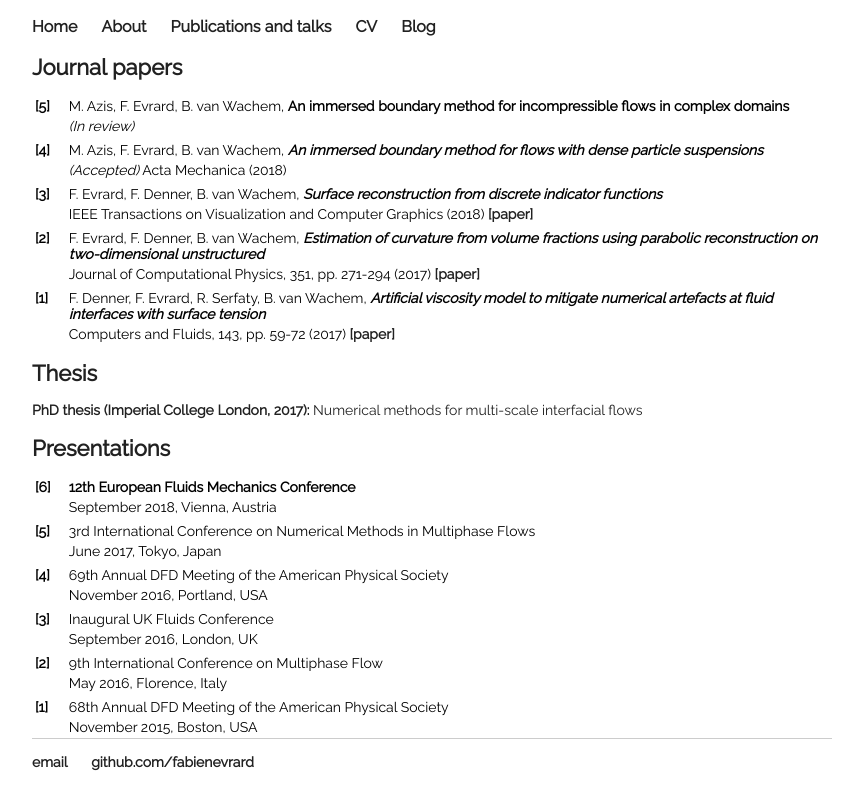
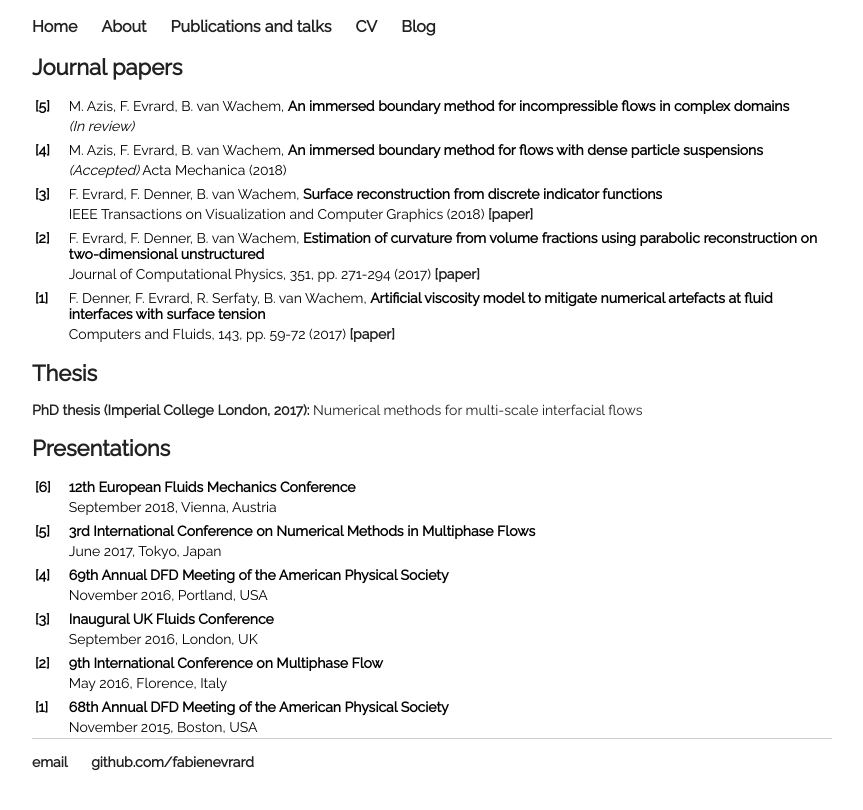
Before and after one commit to fabienevrard/fabienevrard.github.io, a Jekyll site: the page built from publications/index.html, in a window 1280 px wide. Shown: the top 810 px of the page, without its empty margins (208-1071 px from the left). Built offline with Jekyll 4.4.1, drawn with Linux system fonts in a browser that asks for light colours.

```diff
--- a/publications/index.html
+++ b/publications/index.html
@@ -19,7 +19,7 @@ title: Publications and talks
 		 <tr><td></td><td></td></tr>
 		 <tr>
 			 <td><b>[4]</b></td>
-			 <td>M. Azis, F. Evrard, B. van Wachem, <i><b>An immersed boundary method for flows with dense particle suspensions</b></i></td>
+			 <td>M. Azis, F. Evrard, B. van Wachem, <b>An immersed boundary method for flows with dense particle suspensions</b></td>
 		 </tr>
 		 <tr>
 			 <td></td>
@@ -28,7 +28,7 @@ title: Publications and talks
 		 <tr><td></td><td></td></tr>
 		 <tr>
 			 <td><b>[3]</b></td>
-			 <td>F. Evrard, F. Denner, B. van Wachem, <i><b>Surface reconstruction from discrete indicator functions</b></i></td>
+			 <td>F. Evrard, F. Denner, B. van Wachem, <b>Surface reconstruction from discrete indicator functions</b></td>
 		 </tr>
 		 <tr>
 			 <td></td>
@@ -37,8 +37,8 @@ title: Publications and talks
 		 <tr><td></td><td></td></tr>
 		 <tr>
 			 <td><b>[2]</b></td>
-			 <td>F. Evrard, F. Denner, B. van Wachem, <i><b>Estimation of curvature from
-volume fractions using parabolic reconstruction on two-dimensional unstructured</b></i></td>
+			 <td>F. Evrard, F. Denner, B. van Wachem, <b>Estimation of curvature from
+volume fractions using parabolic reconstruction on two-dimensional unstructured</b></td>
 		 </tr>
 		 <tr>
 			 <td></td>
@@ -47,7 +47,7 @@ volume fractions using parabolic reconstruction on two-dimensional unstructured<
 		 <tr><td></td><td></td></tr>
 		 <tr>
 			 <td><b>[1]</b></td>
-			 <td>F. Denner, F. Evrard, R. Serfaty, B. van Wachem, <i><b>Artificial viscosity model to mitigate numerical artefacts at fluid interfaces with surface tension</b></i></td>
+			 <td>F. Denner, F. Evrard, R. Serfaty, B. van Wachem, <b>Artificial viscosity model to mitigate numerical artefacts at fluid interfaces with surface tension</b></td>
 		 </tr>
 		 <tr>
 			 <td></td>
@@ -73,7 +73,7 @@ volume fractions using parabolic reconstruction on two-dimensional unstructured<
 		 <tr><td></td><td></td></tr>
 		 <tr>
 			 <td><b>[5]</b></td>
-			 <td>3rd International Conference on Numerical Methods in Multiphase Flows</td>
+			 <td><b>3rd International Conference on Numerical Methods in Multiphase Flows</b></td>
 		 </tr>
 		 <tr>
 			 <td></td>
@@ -82,7 +82,7 @@ volume fractions using parabolic reconstruction on two-dimensional unstructured<
 		 <tr><td></td><td></td></tr>
 		 <tr>
 			 <td><b>[4]</b></td>
-			 <td>69th Annual DFD Meeting of the American Physical Society</td>
+			 <td><b>69th Annual DFD Meeting of the American Physical Society</b></td>
 		 </tr>
 		 <tr>
 			 <td></td>
@@ -91,7 +91,7 @@ volume fractions using parabolic reconstruction on two-dimensional unstructured<
 		 <tr><td></td><td></td></tr>
 		 <tr>
 			 <td><b>[3]</b></td>
-			 <td>Inaugural UK Fluids Conference</td>
+			 <td><b>Inaugural UK Fluids Conference</b></td>
 		 </tr>
 		 <tr>
 			 <td></td>
@@ -100,7 +100,7 @@ volume fractions using parabolic reconstruction on two-dimensional unstructured<
 		 <tr><td></td><td></td></tr>
 		 <tr>
 			 <td><b>[2]</b></td>
-			 <td>9th International Conference on Multiphase Flow</td>
+			 <td><b>9th International Conference on Multiphase Flow</b></td>
 		 </tr>
 		 <tr>
 			 <td></td>
@@ -109,7 +109,7 @@ volume fractions using parabolic reconstruction on two-dimensional unstructured<
 		 <tr><td></td><td></td></tr>
 		 <tr>
 			 <td><b>[1]</b></td>
-			 <td>68th Annual DFD Meeting of the American Physical Society</td>
+			 <td><b>68th Annual DFD Meeting of the American Physical Society</b></td>
 		 </tr>
 		 <tr>
 			 <td></td>
```
